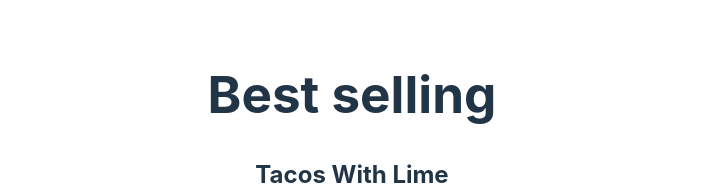
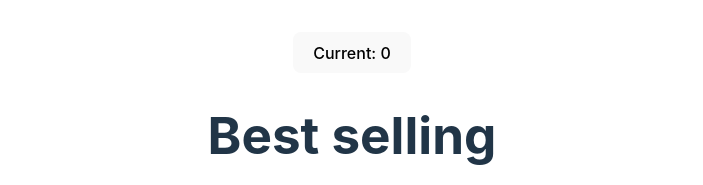
Before and after one commit to serg444s/react-project, a React (Vite) app: page / in a window 1280 px wide. Shown: the top 185 px of the page, without its empty margins (288-991 px from the left). Built offline with nearby package versions, Linux system fonts and the light colour scheme.

Commit message:
Update App.jsx

```diff
--- a/src/components/App.jsx
+++ b/src/components/App.jsx
@@ -1,12 +1,20 @@
-// import { useState } from "react";
+import { useState } from 'react';
 // import reactLogo from "./assets/react.svg";
 // import viteLogo from "/vite.svg";
 import './App.css';
 import Product from './Product';
 
 export default function App() {
+  // let clicks = 0;
+  const [clicks, setClicks] = useState(0);
+
+  const handleClick = () => {
+    // clicks = clicks + 1;
+    setClicks(clicks + 1);
+  };
   return (
     <div>
+      <button onClick={handleClick}>Current: {clicks}</button>
       <h1>Best selling</h1>
       <Product
         name="Tacos With Lime"
```
